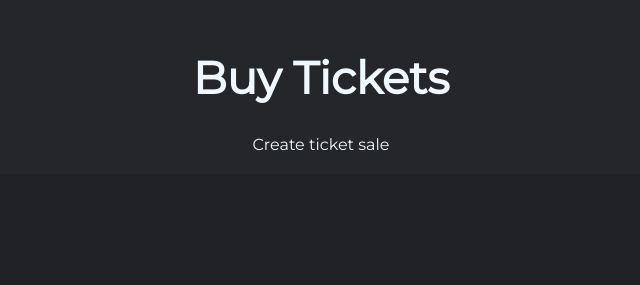
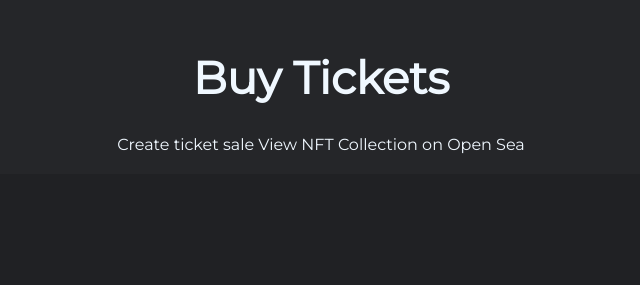
Before and after one commit to davinavarro998/nft-api-frontend, a plain HTML site: page index.html in a window 1280 px wide. Shown: the top 285 px of the page, without its empty margins (319-959 px from the left). Drawn offline with Linux system fonts and the light colour scheme.

Commit message:
added anchor

```diff
--- a/index.html
+++ b/index.html
@@ -11,6 +11,9 @@
     <header class="headerContainer">
       <h1>Buy Tickets</h1>
       <a class="anchor" href="./create-ticket-sale.html">Create ticket sale</a>
+
+
+      <a class="anchor" href="./create-ticket-sale.html">View NFT Collection on Open Sea</a>
     </header>
     <main class="mainContainer">
       <div class="avaiableTicketsBox">
```
